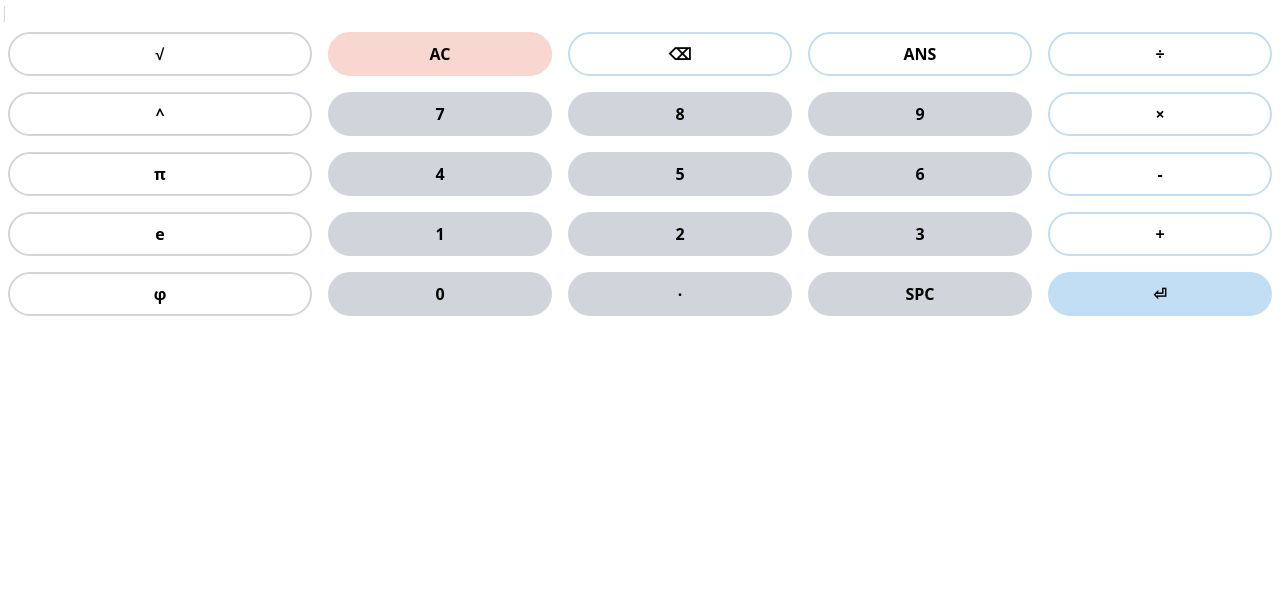
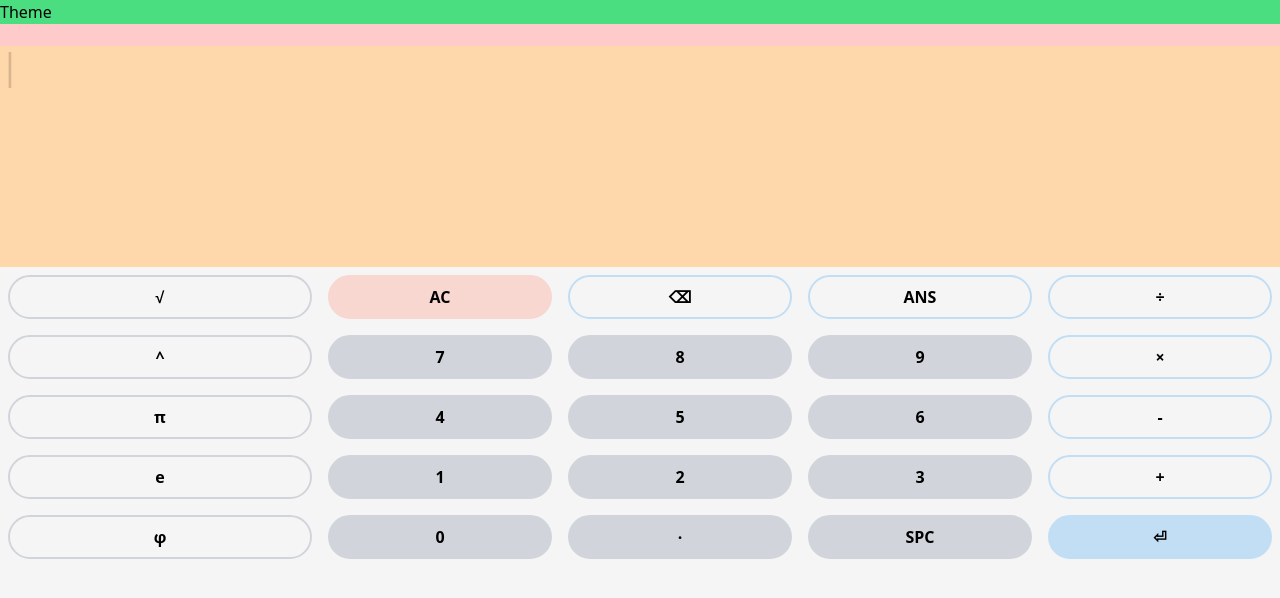
Before and after one commit to feasterjon/rpncalc, a React (Create React App) app: page / in a window 1280 px wide. Shown: the top 598 px of the page. Built offline with nearby package versions, Linux system fonts and the light colour scheme.

Commit message:
Begin layouts

```diff
--- a/src/components/rpncalc/index.js
+++ b/src/components/rpncalc/index.js
@@ -29,16 +29,27 @@ function RPNCalc() {
 
   return (
     <div className="container mx-auto">
+
       <div className="top">
         <div className="row">
           <div className="theme">
           </div>
-          <div className="history">
-            <p className="text">{formatNumbers(currentNumber)}<span className="cursor">|</span></p>
-            <div className="separator"></div>
         </div>
       </div>
+
+      <div className="flex flex-col h-screen">
+        <div className="basis-1/3 flex flex-col">
+          <div className="basis-1/12 bg-green-400" data-oldname="theme">
+            Theme
           </div>
+          <div className="basis-1/12 bg-red-200" data-oldname="history">
+          <p className="text-xl">{formatNumbers(currentNumber)}</p>
+          </div>
+          <div className="basis-10/12 bg-orange-200" data-oldname="result">
+            <p className="text-4xl">{formatNumbers(currentNumber)}<span className="cursor">|</span></p>
+          </div>
+        </div>
+        <div className="basis-2/3 bg-neutral-100">
           <div className="flex flex-row">
             <div className="basis-1/5 sm:basis-1/4">
               <Keyboard config={keyboardConfigFn} />
@@ -48,6 +59,8 @@ function RPNCalc() {
             </div>
           </div>
         </div>
+      </div>
+    </div>
   );
 }
 
```
Lines whose indentation alone changed are shown as unchanged.
